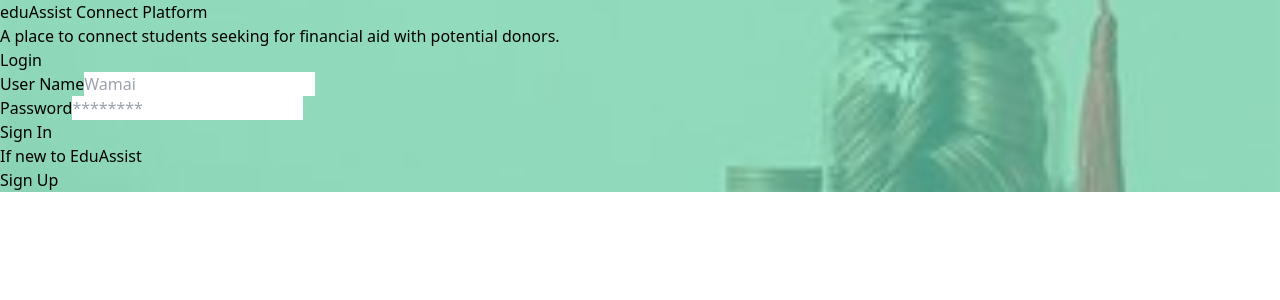
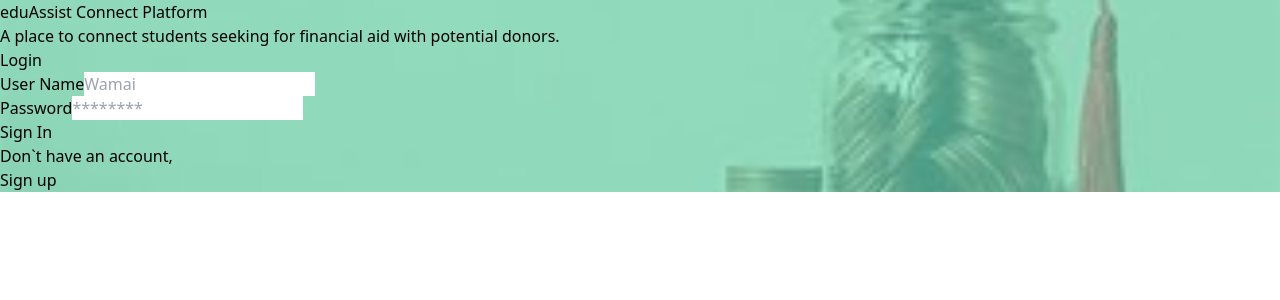
Before and after one commit to wamae-ndiritu/eduAssist, a React (Vite) app in the folder frontend/: page /login in a window 1280 px wide. Shown: the top 300 px of the page. Built offline with nearby package versions, Linux system fonts and the light colour scheme.

Commit message:
Add navigation from longin to regiter and back

```diff
--- a/frontend/src/pages/LoginPage.jsx
+++ b/frontend/src/pages/LoginPage.jsx
@@ -38,12 +38,11 @@ const LoginPage = () => {
           <button className="bg-emerald-300 py-1 px-4 text-white rounded text-lg font-semibold w-full">
             Sign In
           </button>
-          <section className="flex gap-2">
-            <p>If new to EduAssist</p>
-            <div>
-              <NavLink to="/register" />
-              <button>Sign Up</button>
-            </div>
+          <section className="flex  gap-1 text-emerald-500">
+            <p>Don`t have an account,</p>
+            <NavLink to="/register" className="underline ">
+              <p>Sign up</p>
+            </NavLink>
           </section>
         </form>
       </div>
--- a/frontend/src/pages/RegisterPage.jsx
+++ b/frontend/src/pages/RegisterPage.jsx
@@ -1,3 +1,4 @@
+import { NavLink } from "react-router-dom";
 const RegisterPage = () => {
   return (
     <div className="h-screen relative regBody">
@@ -82,6 +83,12 @@ const RegisterPage = () => {
           <button className="bg-emerald-300 py-1 px-4 text-white rounded text-lg font-semibold w-full">
             Submit
           </button>
+          <section className="flex  gap-1 text-emerald-500">
+            <p>Already have an account,</p>
+            <NavLink to="/login" className="underline ">
+              <p>Sign In</p>
+            </NavLink>
+          </section>
         </form>
       </div>
     </div>
```
